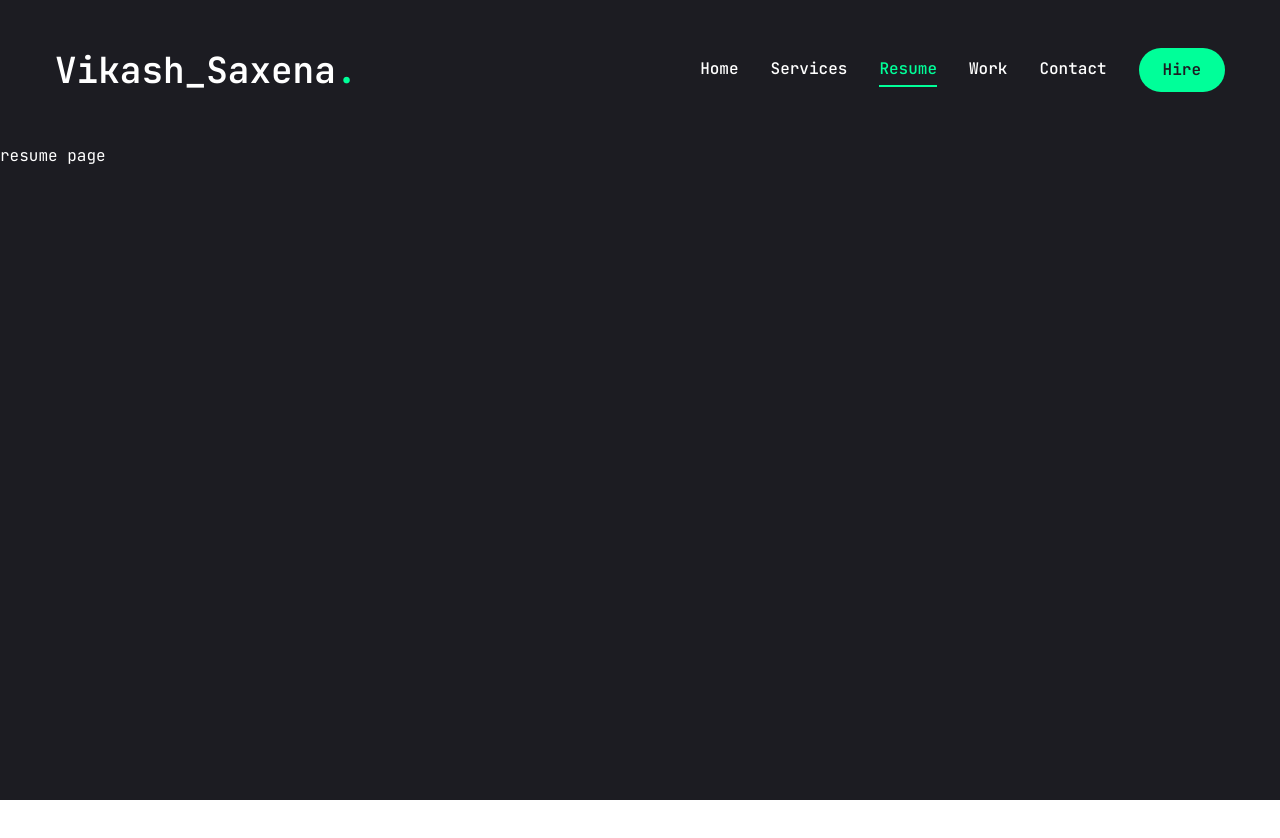
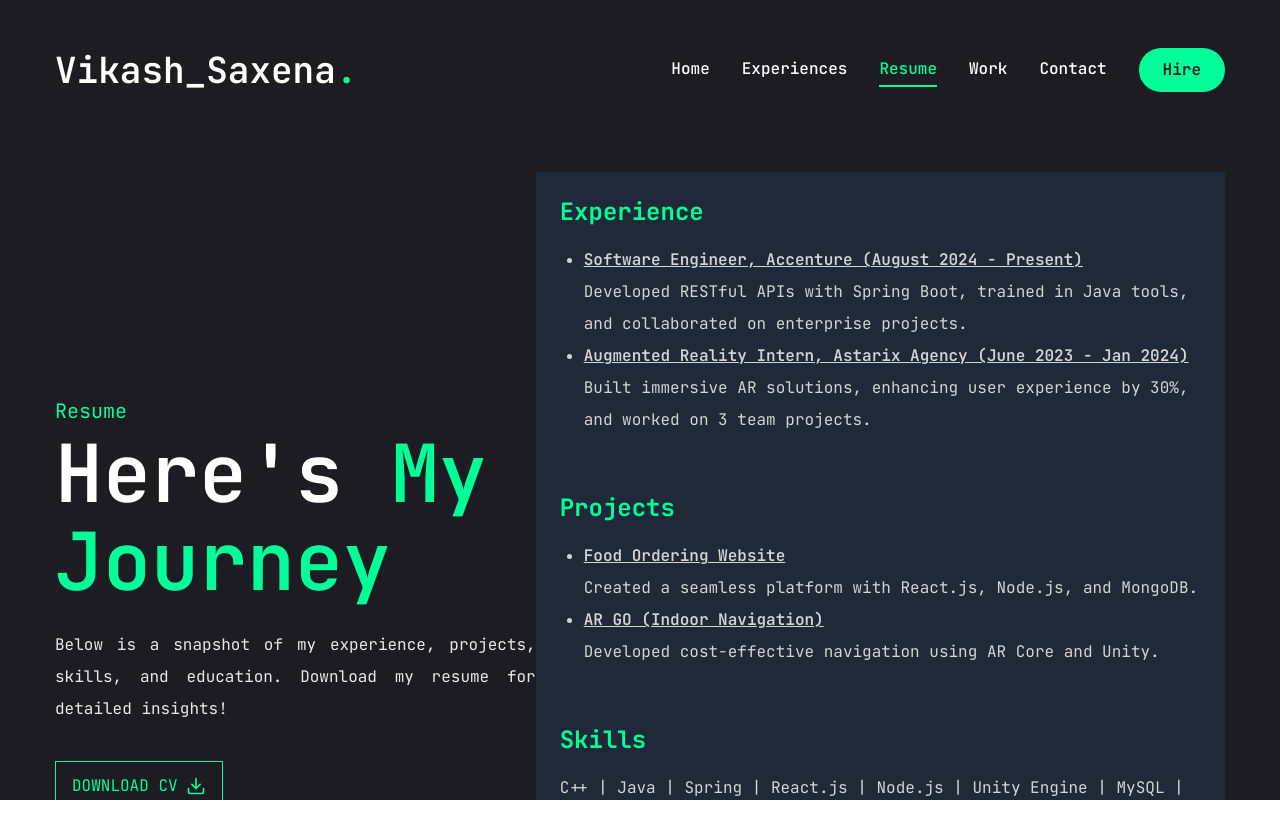
Before and after one commit to we-kash/portfolio, a Next.js app in the folder my-portfolio/: page /resume in a window 1280 px wide. Shown: the top 838 px of the page. Before the commit the page ends 800 px from the top, so only its background shows below. Built offline with nearby package versions, Linux system fonts and the light colour scheme.

Commit message:
resume update

```diff
--- a/my-portfolio/app/page.jsx
+++ b/my-portfolio/app/page.jsx
@@ -13,12 +13,12 @@ const Home = () => {
           <div className="flex flex-col xl:flex-row items-centre justify-between xl:pt-8 xl:pb-24">
             { /* text */}
             <div className="text-center xl:text-left order-2 xl:order-none">
-                <span className="text-xl">Software Developer</span>
+                <span className="text-xl">Software Developer Engineer</span>
                 <h1 className="h1 mb-6">
-                  Hello I'm <br /> <span className="text-accent">Vikash Saxena</span>
+                  Hello I'm <br /> <span className="text-accent">Vikash S.</span>
                 </h1>
-                <p className="max-w-[500px] mb-9 text-white/80">
-                  I exel at crafting elegant digital experiences and I am proficient in various programming languages and technologies.
+                <p className="max-w-[500px] mb-9 text-white/80 text-justify">
+                  I exel at crafting elegant digital experiences and I am proficient in various programming languages and tech-stacks.
                 </p>
                 {/* btn and socials */}
                 <div className="flex flex-col xl:flex-row items-center gap-8">
--- a/my-portfolio/app/resume/page.jsx
+++ b/my-portfolio/app/resume/page.jsx
@@ -1,5 +1,78 @@
+import { FiDownload } from "react-icons/fi";
+
 const Resume = () => {
-    return <div>resume page</div>
+  return (
+    <section className="h-full">
+      <div className="container mx-auto h-full">
+        <div className="flex flex-col xl:flex-row items-center justify-between xl:pt-8 xl:pb-24">
+          {/* Text Section */}
+          <div className="text-center xl:text-left order-2 xl:order-none">
+            <span className="text-xl text-accent">Resume</span>
+            <h1 className="h1 mb-6">
+              Here's <span className="text-accent">My Journey</span>
+            </h1>
+            <p className="max-w-[500px] mb-9 text-white/90 text-justify">
+              Below is a snapshot of my experience, projects, skills, and education. Download my resume for detailed insights!
+            </p>
+            {/* Download Button */}
+            <div className="flex flex-col xl:flex-row items-center gap-8">
+              <a
+                href="/path/to/Vikash_Saxena_Resume.pdf"
+                download
+                className="uppercase flex items-center gap-2 border border-accent text-accent px-4 py-2 rounded-lg hover:bg-accent hover:text-primary transition-all duration-500"
+              >
+                <span>Download CV</span>
+                <FiDownload className="text-xl" />
+              </a>
+            </div>
+          </div>
+          {/* Resume Details */}
+          <div className="order-1 xl:order-none mb-8 xl:mb-0 w-full">
+            <div className="bg-gray-800 p-6 rounded-lg text-white/80">
+              {/* Experience */}
+              <h2 className="text-2xl font-bold mb-4 text-accent">Experience</h2>
+              <ul className="mb-6 list-disc ml-6">
+                <li>
+                  <h3 className="font-semibold underline">Software Engineer, Accenture  (August 2024 - Present)</h3>
+                  <p>Developed RESTful APIs with Spring Boot, trained in Java tools, and collaborated on enterprise projects.</p>
+                </li>
+                <li>
+                  <h3 className="font-semibold underline">Augmented Reality Intern, Astarix Agency (June 2023 - Jan 2024)</h3>
+                  <p>Built immersive AR solutions, enhancing user experience by 30%, and worked on 3 team projects.</p>
+                </li>
+              </ul>
+              <br />
+              {/* Projects */}
+              <h2 className="text-2xl font-bold mb-4 text-accent">Projects</h2>
+              <ul className="mb-6 list-disc ml-6">
+                <li>
+                  <span className="font-semibold underline">Food Ordering Website<br/></span> Created a seamless platform with React.js, Node.js, and MongoDB.
+                </li>
+                <li>
+                  <span className="font-semibold underline">AR GO (Indoor Navigation)<br/></span> Developed cost-effective navigation using AR Core and Unity.
+                </li>
+              </ul>
+              <br />
+              {/* Skills */}
+              <h2 className="text-2xl font-bold mb-4 text-accent">Skills</h2>
+              <p>C++ | Java | Spring | React.js | Node.js | Unity Engine | MySQL | Git</p>
+              <br />
+              {/* Education */}
+              <h2 className="text-2xl font-bold mb-4 text-accent">Education</h2>
+              <ul className="list-disc ml-6">
+                <li>
+                  <span className="font-semibold">Jaypee University of Engineering and Technology:</span> CGPA: 8.5 (2020 - 2024)
+                </li>
+                <li>
+                  <span className="font-semibold">Army Public School, Allahabad:</span> Class XII: 81.2%, Class X: 91.2%
+                </li>
+              </ul>
+            </div>
+          </div>
+        </div>
+      </div>
+    </section>
+  );
 };
 
 export default Resume;
--- a/my-portfolio/components/MobileNav.jsx
+++ b/my-portfolio/components/MobileNav.jsx
@@ -41,7 +41,7 @@ const MobileNav = () => {
                 <div className="mt-32 mb-40 text-center text-2xl">
                     <Link href="/">
                         <h1 className="text-4xl font-semibold">
-                            Vikash Saxena<span className="text-accent">.</span>
+                            Vikash<span className="text-accent">.</span>
                         </h1>
                     </Link>
                 </div>
--- a/my-portfolio/components/Nav.jsx
+++ b/my-portfolio/components/Nav.jsx
@@ -9,7 +9,7 @@ const links = [
         path: "/",
     },
     {
-        name: "services",
+        name: "experiences",
         path: "/services",
     },
     {
--- a/my-portfolio/components/Photo.jsx
+++ b/my-portfolio/components/Photo.jsx
@@ -20,15 +20,15 @@ const Photo = () => {
                         opacity: 1,
                         transition: { delay: 2.4, duration: 0.4, ease: "easeInOut"},
                     }}
-                    className="w-[298px] h-[298px] xl:w-[498px] xl:h-[498px] mix-blend-lighten absolute"
+                    className="w-[298px] h-[290px] xl:w-[498px] xl:h-[498px] mix-blend-lighten absolute"
                 >
                     <Image
                         src="/assets/photo4.png"
                         priority
                         quality={100}
                         fill
-                        alt=""
-                        className="object-contain"
+                        alt="we-kash"
+                        className="object-contain rounded-full"
                     />
                 </motion.div>
                 {/* circle */}
--- a/my-portfolio/components/Social.jsx
+++ b/my-portfolio/components/Social.jsx
@@ -4,10 +4,10 @@ import Link from "next/link";
 import { FaGithub, FaLinkedin, FaYoutube, FaTwitter } from "react-icons/fa";
 
 const socials = [
-    { icons: <FaGithub />, path: "" },
-    { icons: <FaLinkedin />, path: "" },
-    { icons: <FaYoutube />, path: "" },
-    { icons: <FaTwitter />, path: "" },
+    { icons: <FaGithub />, path: "https://github.com/we-kash" },
+    { icons: <FaLinkedin />, path: "https://www.linkedin.com/in/vikash-saxena-11a253176/" },
+    // { icons: <FaYoutube />, path: "" },
+    { icons: <FaTwitter />, path: "https://x.com/Lord_Vike" },
 ];
 
 const Social = ({ containerStyles, iconStyles }) => {
--- a/my-portfolio/components/Stats.jsx
+++ b/my-portfolio/components/Stats.jsx
@@ -4,7 +4,7 @@ import CountUp from "react-countup";
 
 const stats = [
     {
-        num: "1+",
+        num: 1,
         text:  "Years of experience"
     },
     {
```
